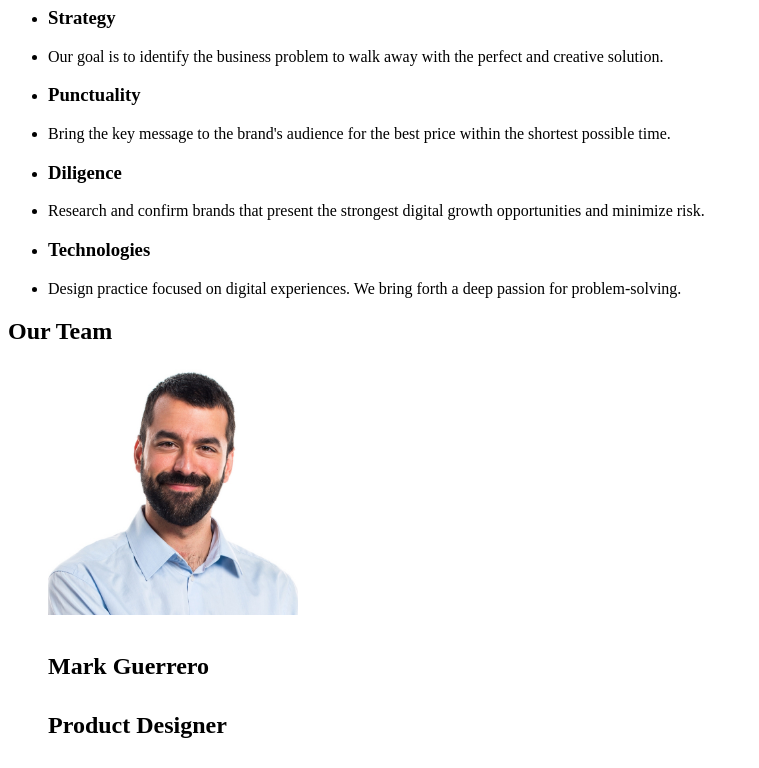
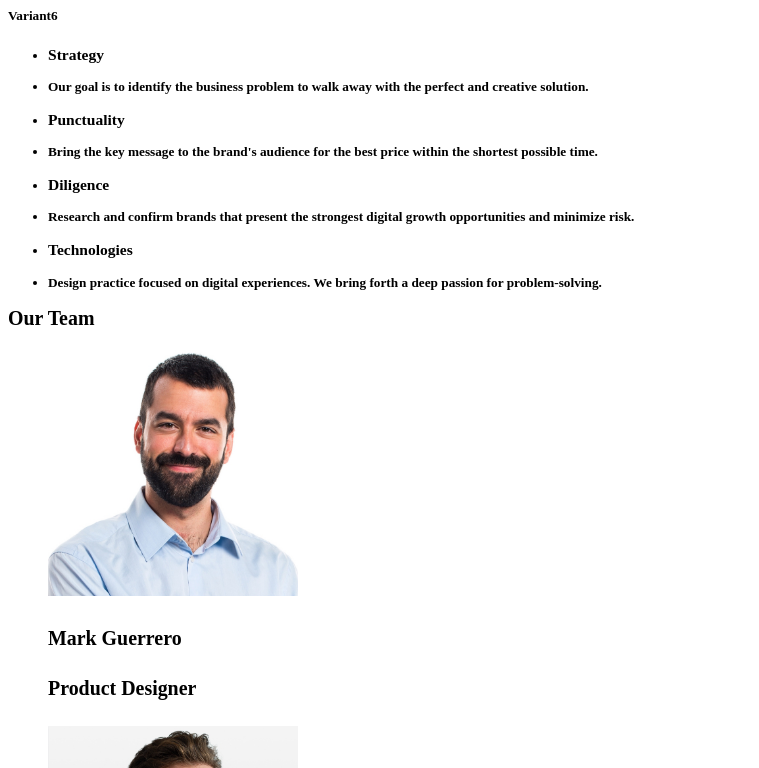
Before and after one commit to Volodymyr-Vyshniak/Kolosok, a plain HTML site: page index.html in a window 1280 px wide. Shown: the part 221-989 px from the top of the page, without its empty margins (0-759 px from the left). Drawn offline with Linux system fonts and the light colour scheme.

Commit message:
Variant 6

```diff
--- a/index.html
+++ b/index.html
@@ -25,6 +25,7 @@
         </header>
 
     <h1>Effective Solutions or Your Business</h1>
+    <h5>Variant6<h5>
 
     <!-- Унікальний контент сторінки -->
   <main>
```
